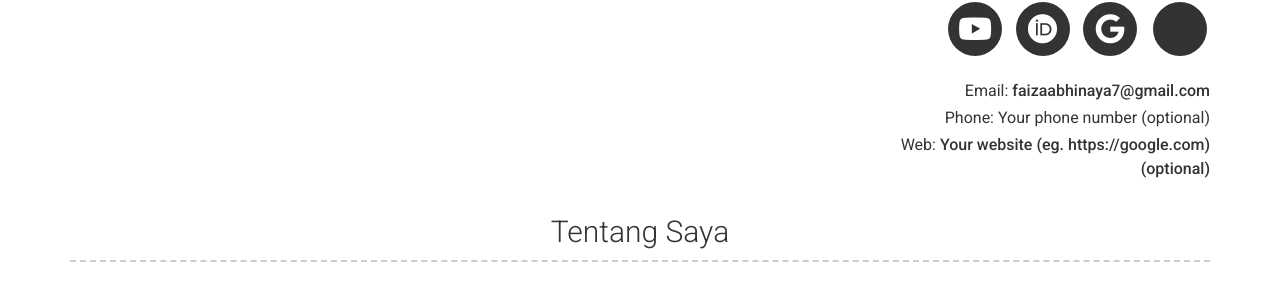
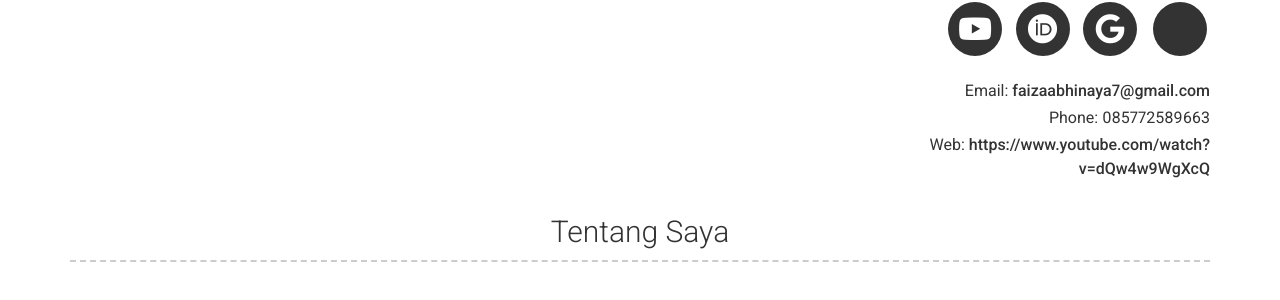
Before and after one commit to justfazrakh/websitecv, a Jekyll site: the page built from index.md, in a window 1280 px wide. Shown: the part 171-471 px from the top of the page. Built offline with Jekyll 4.4.1, drawn with Linux system fonts in a browser that asks for light colours; nearby versions of some CDN libraries; grey boxes are pictures that could not be loaded.

Commit message:
Update _config.yml

```diff
--- a/_config.yml
+++ b/_config.yml
@@ -10,9 +10,9 @@ name: Rakha Faiza Abhinaya
 title: Saya Siswa SMK TARUNA BHAKTI Kelas XII TJKT 1
 email: faizaabhinaya7@gmail.com
 # email_title: Email (Email title override)
-phone: Your phone number (optional)
+phone: 085772589663
 # phone_title: Phone (Phone title override)
-website: Your website (eg. https://google.com)(optional)
+website: https://www.youtube.com/watch?v=dQw4w9WgXcQ
 # website_title: Web (Website title override)
 
 # Dark Mode (true/false/never)
```
